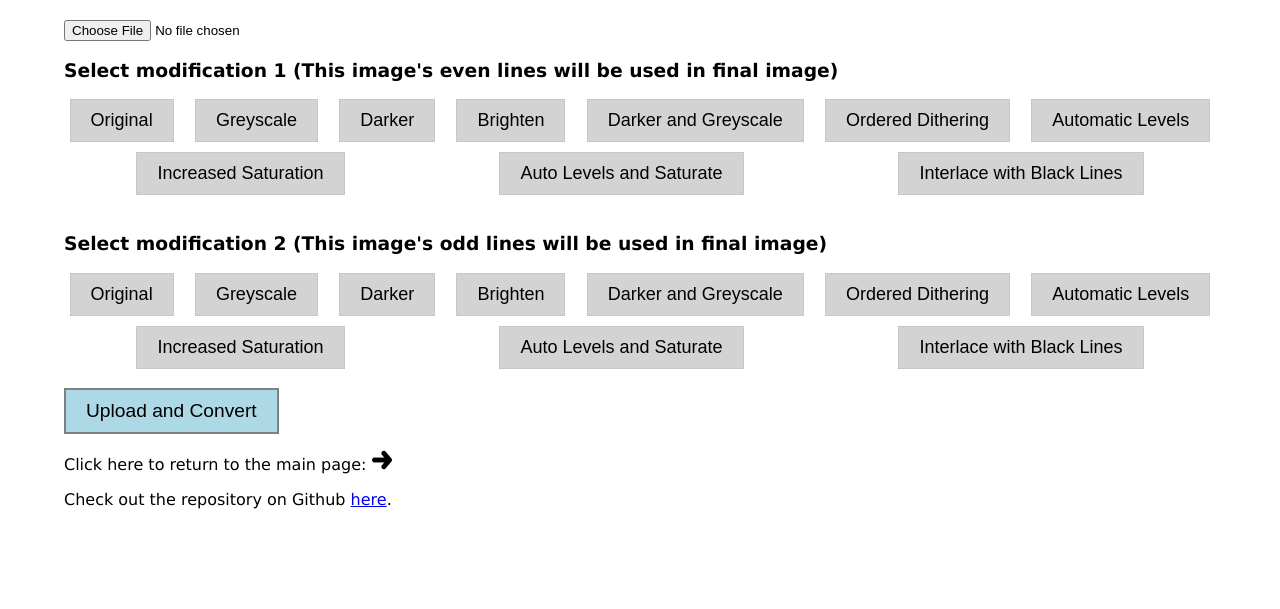
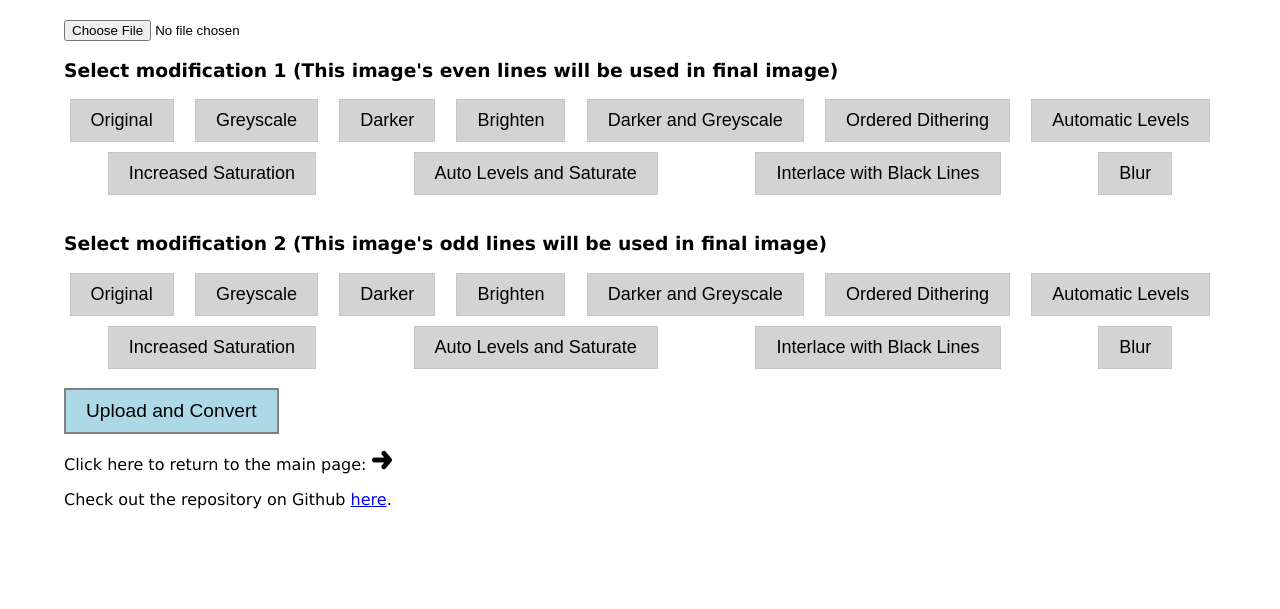
Before and after one commit to lemon-mochi/Image-Processing-Site, a Flask app: page /interlace_two in a window 1280 px wide. Shown: the part 121-730 px from the top of the page. Run offline with Flask 3, Linux system fonts and the light colour scheme; parts of the project's set-up code (start-up, migrations or seed data) failed here and were passed over.

Commit message:
add blur to interlace page

```diff
--- a/templates/interlace_two.html
+++ b/templates/interlace_two.html
@@ -24,6 +24,7 @@
             <button type="button" class="first" onclick="setOperation0('saturation', this)">Increased Saturation</button>
             <button type="button" class="first" onclick="setOperation0('auto_and_saturate', this)">Auto Levels and Saturate</button>
             <button type="button" class="first" onclick="setOperation0('interlaced', this)">Interlace with Black Lines</button>
+            <button type="button" class="first" onclick="setOperation0('blurred', this)">Blur</button>
         </div>
         <input type="hidden" name="operation0" id="operation0">
         <br>
@@ -39,6 +40,7 @@
           <button type="button" class="second" onclick="setOperation1('saturation', this)">Increased Saturation</button>
           <button type="button" class="second" onclick="setOperation1('auto_and_saturate', this)">Auto Levels and Saturate</button>
           <button type="button" class="second" onclick="setOperation1('interlaced', this)">Interlace with Black Lines</button>
+          <button type="button" class="second" onclick="setOperation1('blurred', this)">Blur</button>
         </div>
         <br>
         <input type="hidden" name="operation1" id="operation1">
```
